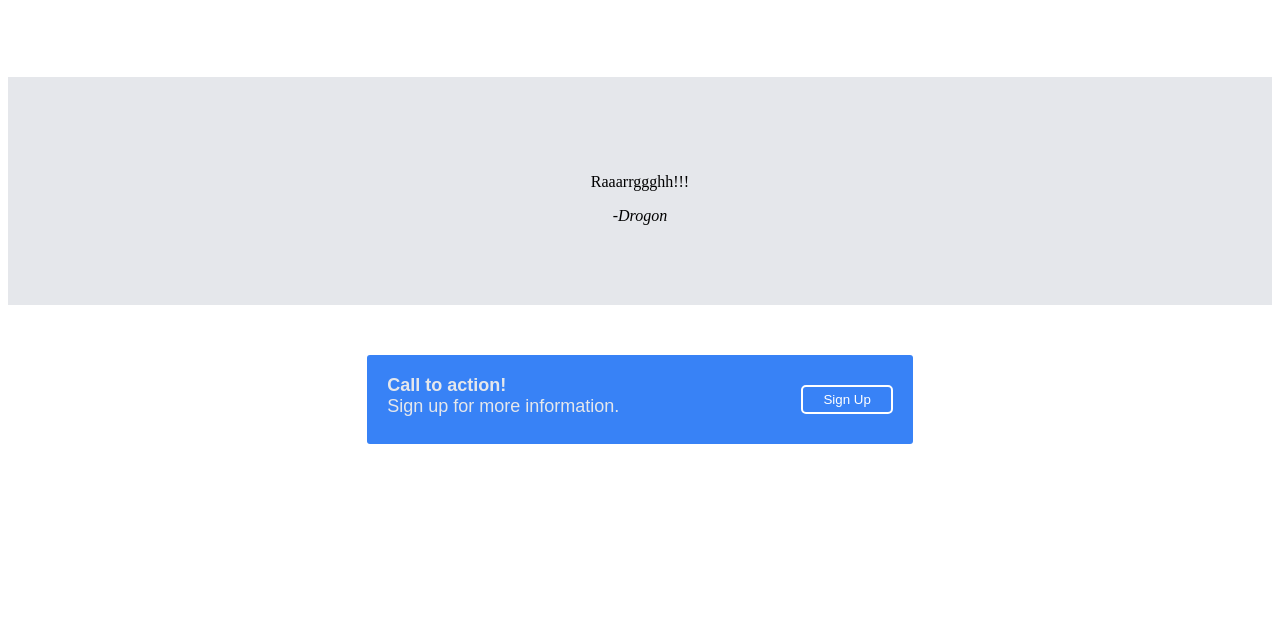
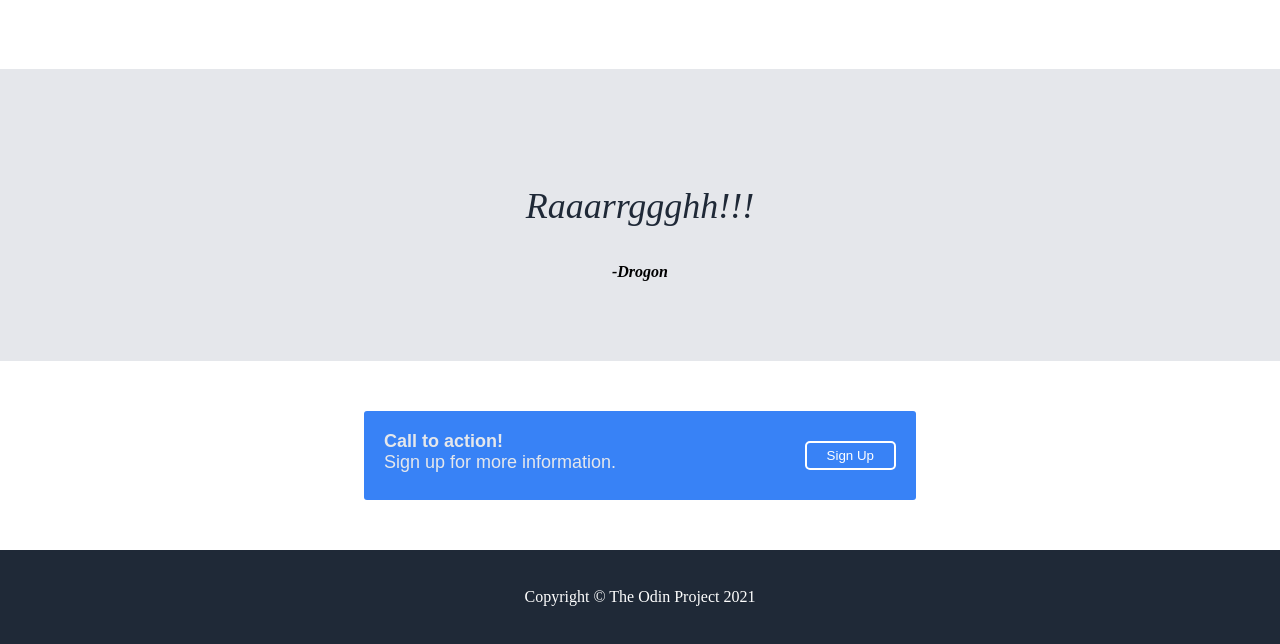
Before and after one commit to Lafoulks/landing_page, a plain HTML site: page index.html in a window 1280 px wide. Shown: the part 1059-1703 px from the top of the page. Before the commit the page ends 1561 px from the top, so only its background shows below. Drawn offline with Linux system fonts and the light colour scheme.

Commit message:
finalized footer

```diff
--- a/index.html
+++ b/index.html
@@ -50,7 +50,7 @@
             Raaarrggghh!!!
           </blockquote>
           <cite>
-            -Drogon
+            <strong>-Drogon</strong>
           </cite>
         </div>
         <div class="call-container">
@@ -62,5 +62,8 @@
             <button class="button2">Sign Up</button>
           </div>
         </div>
+        <div class="footer">
+         Copyright &copy The Odin Project 2021
+        </div>
 </body>
 </html>
--- a/styles.css
+++ b/styles.css
@@ -1,3 +1,9 @@
+body {
+    min-height: 100vh;
+    display: flex;
+    flex-direction: column;
+    margin: 0;
+  }
 /*Header Section*/
 .header {
     display: flex;
@@ -99,6 +105,12 @@ h2 {
     padding: 80px
 }
 
+blockquote {
+    font-size: 36px;
+    font-style: italic;
+    color: #1F2937;
+}
+
 blockquote, cite {
     display: flex;
     justify-content: center;
@@ -131,3 +143,11 @@ blockquote, cite {
 .action-text {
     color: white;
 }
+/*Footer Section*/
+.footer {
+    margin-top: auto;
+    background-color: #1F2937;
+    color: white;
+    padding: 38px;
+    text-align: center;
+  }
```
